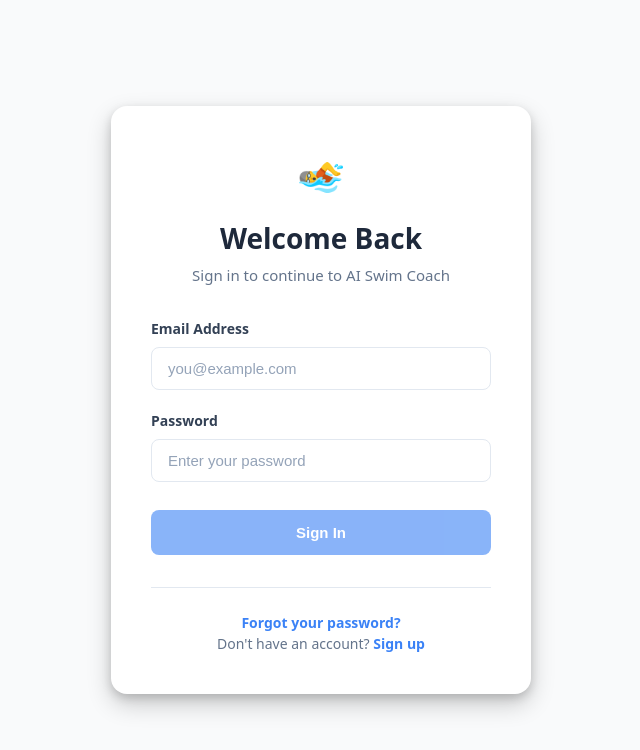
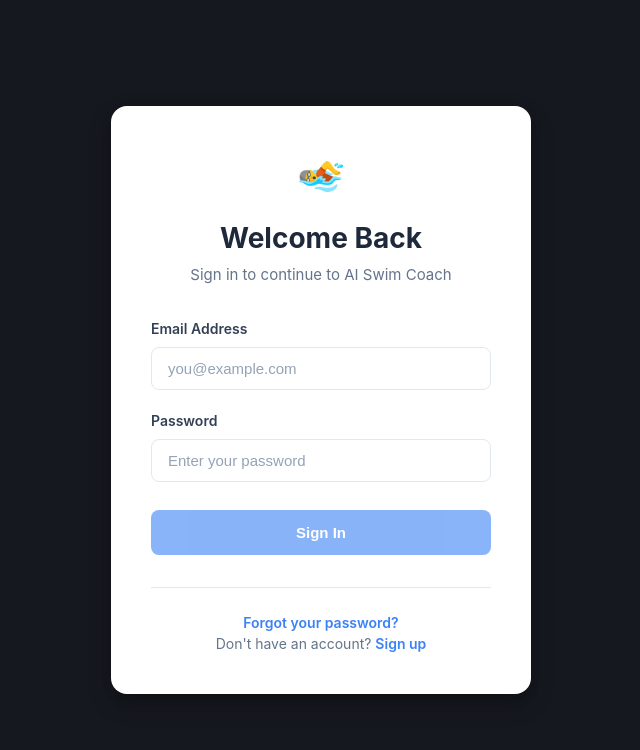
Before and after one commit to magnus-hs/aiswimcoach, a React (Vite) app in the folder frontend/: page /login in a window 1280 px wide. Shown: the top 750 px of the page, without its empty margins (319-959 px from the left). Built offline with nearby package versions, Linux system fonts and the light colour scheme.

Commit message:
theme: dark luxury with gold accents - sharp and classy

```diff
--- a/frontend/src/components/Navigation.css
+++ b/frontend/src/components/Navigation.css
@@ -7,8 +7,8 @@
   align-items: center;
   justify-content: space-between;
   padding: var(--space-3) var(--space-5);
-  background: var(--color-primary-dark);
-  box-shadow: var(--shadow-subtle);
+  background: hsl(220, 20%, 8%);
+  box-shadow: 0 1px 0 rgba(255, 255, 255, 0.06);
   position: sticky;
   top: 0;
   z-index: 100;
@@ -37,7 +37,7 @@
   font-family: 'Segoe UI', system-ui, -apple-system, sans-serif;
   font-size: var(--font-size-lg);
   font-weight: var(--font-weight-bold);
-  color: #ffffff;
+  color: var(--color-primary);
   line-height: 1;
   letter-spacing: 0.08em;
   text-transform: uppercase;
@@ -137,7 +137,8 @@
   top: 100%;
   right: 0;
   margin-top: var(--space-2);
-  background: var(--color-surface);
+  background: hsl(220, 15%, 16%);
+  border: 1px solid rgba(255, 255, 255, 0.08);
   border-radius: var(--radius-md);
   box-shadow: var(--shadow-elevated);
   min-width: 180px;
@@ -161,5 +162,5 @@
 }
 
 .nav__dropdown-item:hover {
-  background: var(--color-gray-100);
+  background: rgba(255, 255, 255, 0.06);
 }
--- a/frontend/src/components/SideNav.css
+++ b/frontend/src/components/SideNav.css
@@ -5,8 +5,8 @@
   flex-direction: column;
   gap: var(--space-1);
   padding: var(--space-4) var(--space-3);
-  background: var(--color-surface);
-  border-right: 1px solid var(--color-gray-200);
+  background: hsl(220, 18%, 11%);
+  border-right: 1px solid rgba(255, 255, 255, 0.06);
   width: 200px;
   min-height: calc(100vh - 56px);
   position: sticky;
@@ -33,7 +33,7 @@
 }
 
 .sidenav__link--active {
-  background-color: hsl(215, 30%, 92%);
+  background-color: hsla(38, 80%, 55%, 0.15);
   color: var(--color-primary);
   font-weight: var(--font-weight-semibold);
 }
--- a/frontend/src/tokens.css
+++ b/frontend/src/tokens.css
@@ -1,38 +1,38 @@
 /* tokens.css — Design Token System
- * Centralized CSS custom properties for the AI Swim Coach UI.
+ * Sharp & Classy Dark Theme — Premium sport aesthetic.
  * Import this file before all other styles.
  */
 
 :root {
-  /* Colors — Desaturated professional blue palette */
-  --color-primary: hsl(215, 35%, 45%);
-  --color-primary-light: hsl(215, 30%, 60%);
-  --color-primary-dark: hsl(215, 40%, 30%);
-  --color-secondary: hsl(200, 25%, 50%);
+  /* Colors — Dark base with gold/amber accent */
+  --color-primary: hsl(38, 80%, 55%);
+  --color-primary-light: hsl(38, 70%, 65%);
+  --color-primary-dark: hsl(38, 85%, 42%);
+  --color-secondary: hsl(200, 40%, 55%);
 
-  /* Neutral grays (7 shades) */
-  --color-gray-50: hsl(210, 20%, 98%);
-  --color-gray-100: hsl(210, 16%, 95%);
-  --color-gray-200: hsl(210, 14%, 89%);
-  --color-gray-300: hsl(210, 12%, 78%);
-  --color-gray-400: hsl(210, 10%, 58%);
-  --color-gray-500: hsl(210, 8%, 45%);
-  --color-gray-600: hsl(210, 12%, 32%);
-  --color-gray-700: hsl(210, 15%, 22%);
-  --color-gray-800: hsl(210, 18%, 14%);
-  --color-gray-900: hsl(210, 20%, 8%);
+  /* Dark neutrals */
+  --color-gray-50: hsl(220, 15%, 13%);
+  --color-gray-100: hsl(220, 14%, 16%);
+  --color-gray-200: hsl(220, 12%, 22%);
+  --color-gray-300: hsl(220, 10%, 32%);
+  --color-gray-400: hsl(220, 8%, 45%);
+  --color-gray-500: hsl(220, 6%, 58%);
+  --color-gray-600: hsl(220, 5%, 72%);
+  --color-gray-700: hsl(220, 5%, 82%);
+  --color-gray-800: hsl(220, 5%, 92%);
+  --color-gray-900: hsl(220, 5%, 97%);
 
-  /* Semantic colors */
-  --color-bg: var(--color-gray-50);
-  --color-surface: #ffffff;
-  --color-text: var(--color-gray-800);
-  --color-text-muted: var(--color-gray-500);
-  --color-error: hsl(0, 60%, 50%);
-  --color-success: hsl(145, 50%, 38%);
+  /* Semantic colors — dark mode */
+  --color-bg: hsl(220, 18%, 10%);
+  --color-surface: hsl(220, 15%, 14%);
+  --color-text: hsl(220, 5%, 92%);
+  --color-text-muted: hsl(220, 6%, 58%);
+  --color-error: hsl(0, 70%, 60%);
+  --color-success: hsl(145, 55%, 48%);
 
-  /* Typography */
-  --font-family: system-ui, -apple-system, BlinkMacSystemFont, 'Segoe UI',
-    Roboto, Oxygen, Ubuntu, Cantarell, sans-serif;
+  /* Typography — sharp, geometric */
+  --font-family: 'Inter', system-ui, -apple-system, BlinkMacSystemFont, 'Segoe UI',
+    Roboto, sans-serif;
   --font-size-xs: 0.75rem;
   --font-size-sm: 0.875rem;
   --font-size-base: 1rem;
@@ -58,13 +58,13 @@
   --space-7: 3rem;
   --space-8: 4rem;
 
-  /* Border radius */
-  --radius-sm: 4px;
-  --radius-md: 8px;
-  --radius-lg: 12px;
+  /* Border radius — tight, sharp */
+  --radius-sm: 3px;
+  --radius-md: 6px;
+  --radius-lg: 10px;
 
-  /* Shadows */
-  --shadow-subtle: 0 1px 2px rgba(0, 0, 0, 0.06);
-  --shadow-card: 0 2px 8px rgba(0, 0, 0, 0.08), 0 1px 3px rgba(0, 0, 0, 0.04);
-  --shadow-elevated: 0 8px 24px rgba(0, 0, 0, 0.12), 0 2px 8px rgba(0, 0, 0, 0.06);
+  /* Shadows — subtle glow on dark */
+  --shadow-subtle: 0 1px 3px rgba(0, 0, 0, 0.3);
+  --shadow-card: 0 2px 12px rgba(0, 0, 0, 0.4), 0 0 1px rgba(255, 255, 255, 0.05);
+  --shadow-elevated: 0 8px 30px rgba(0, 0, 0, 0.5), 0 0 1px rgba(255, 255, 255, 0.08);
 }
```
Also changed, not shown: 1 other file (tests, documents, lock files or other folders).
